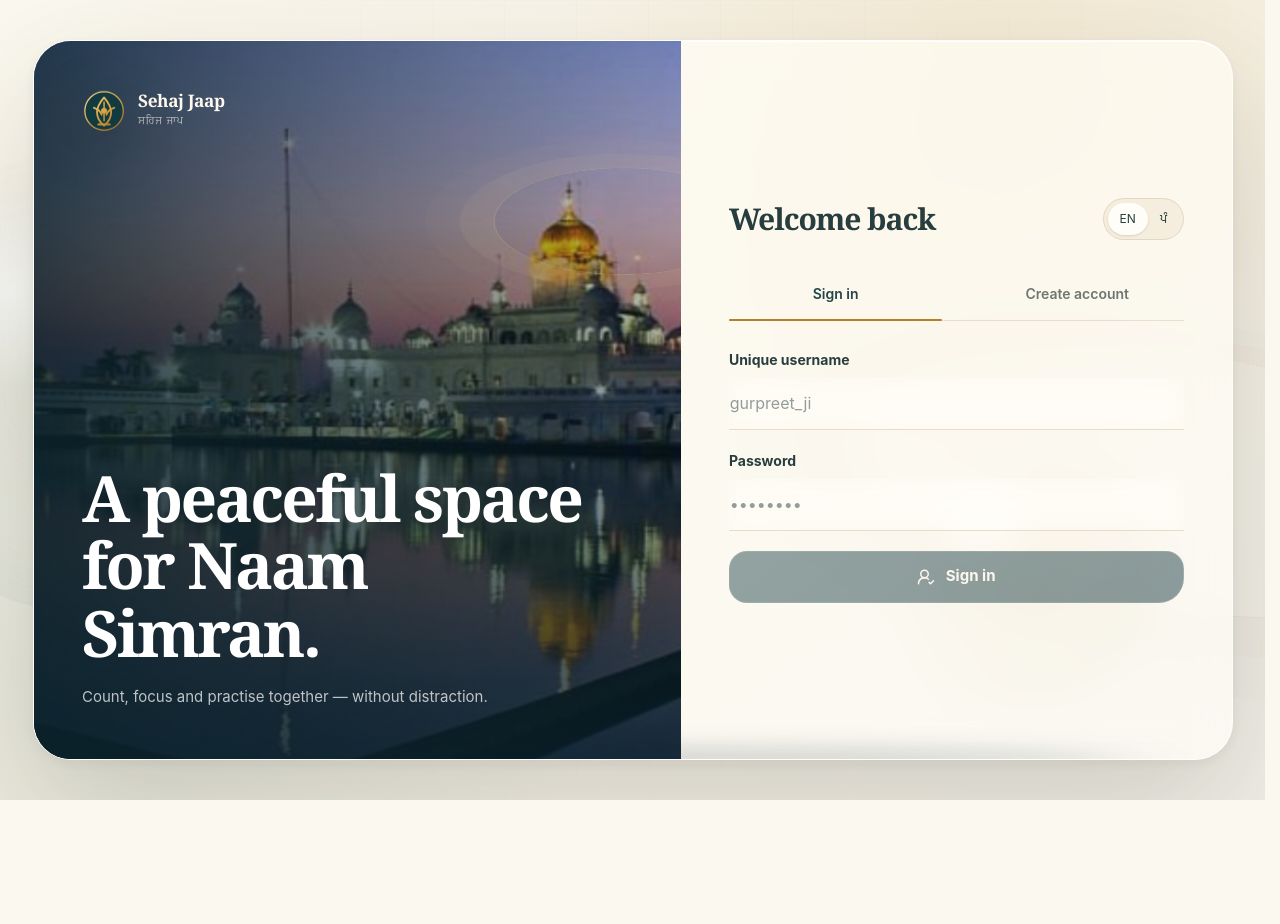
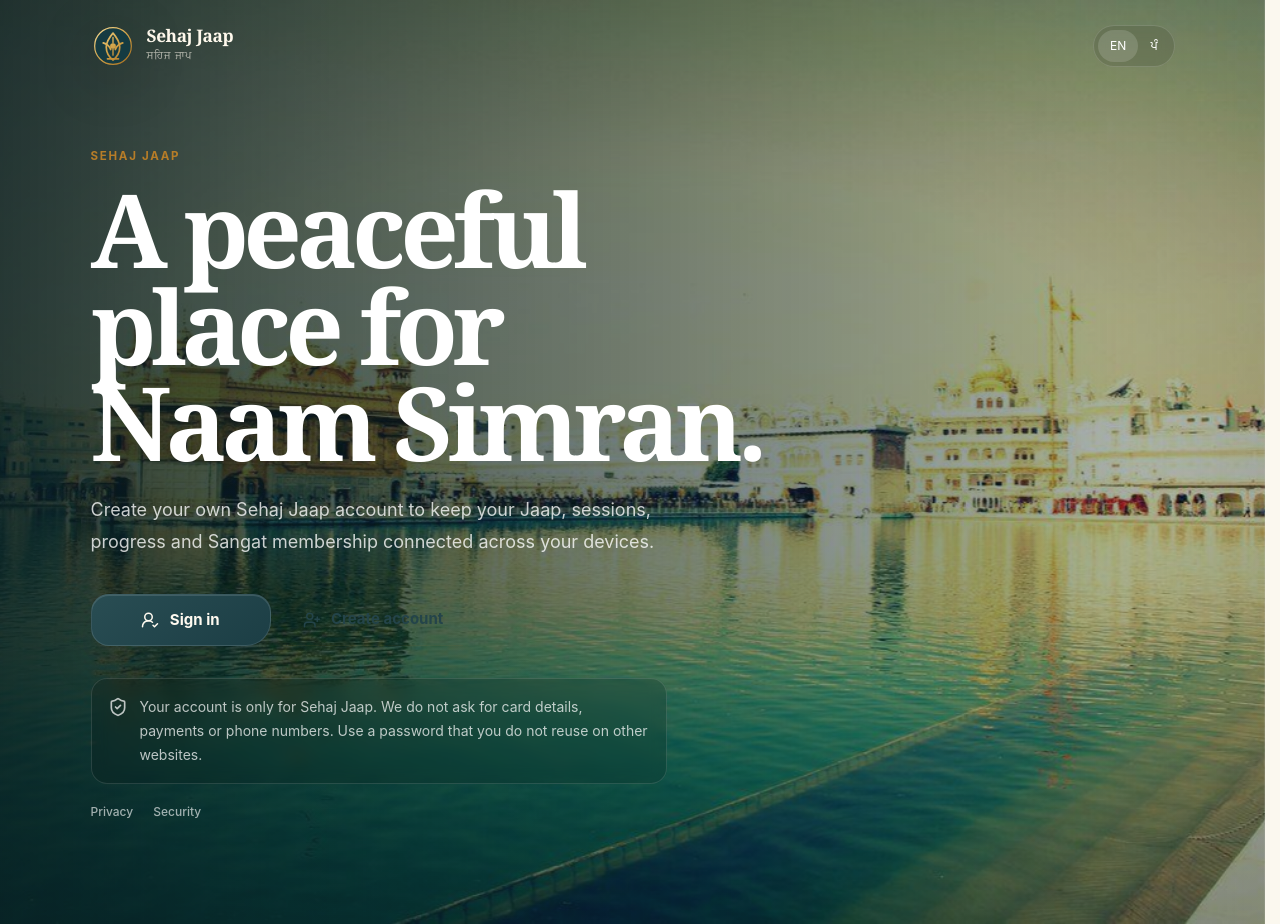
Before and after one commit to sahibjotsingh13/sehaj-jaap, a Next.js app: page / in a window 1280 px wide. Before the commit the page ends 800 px from the top, so only its background shows below. Built offline with nearby package versions, Linux system fonts and the light colour scheme.

Commit message:
Separate public landing from account sign-in flow

```diff
--- a/app/page.tsx
+++ b/app/page.tsx
@@ -535,6 +535,7 @@
   const [account, setAccount] = useState<Account | null>(null);
   const [accountChecked, setAccountChecked] = useState(false);
   const [accountMode, setAccountMode] = useState<'login' | 'register'>('login');
+  const [showAccountForm, setShowAccountForm] = useState(false);
   const [accountUsername, setAccountUsername] = useState('');
   const [accountPassword, setAccountPassword] = useState('');
   const [accountDisplayName, setAccountDisplayName] = useState('');
@@ -1696,6 +1697,116 @@
     );
   }
 
+  if (!account && !showAccountForm) {
+    return (
+      <main className="public-account-landing min-h-dvh overflow-hidden bg-background text-foreground">
+        <section className="relative isolate min-h-dvh overflow-hidden">
+          <Image
+            alt="Sri Harmandir Sahib and the sarovar"
+            className="object-cover"
+            fill
+            priority
+            sizes="100vw"
+            src="/media/sangat/harmandir-sarovar.jpg"
+            style={{ objectPosition: 'center center' }}
+          />
+          <div className="absolute inset-0 bg-[linear-gradient(90deg,rgba(9,30,33,.86)_0%,rgba(9,30,33,.58)_48%,rgba(9,30,33,.28)_100%)]" />
+          <div className="relative z-10 mx-auto flex min-h-dvh w-full max-w-[1180px] flex-col px-5 py-6 sm:px-8 lg:px-12">
+            <div className="flex items-center justify-between gap-4">
+              <SehajBrand inverse />
+              <div className="flex rounded-full border border-white/15 bg-black/10 p-1 text-xs text-white backdrop-blur-sm">
+                <button
+                  className={cn('rounded-full px-3 py-2', locale === 'en' && 'bg-white/14')}
+                  aria-label="Use English"
+                  aria-pressed={locale === 'en'}
+                  onClick={() => setSettings((value) => ({ ...value, locale: 'en' }))}
+                  type="button"
+                >
+                  EN
+                </button>
+                <button
+                  className={cn('rounded-full px-3 py-2', locale === 'pa' && 'bg-white/14')}
+                  aria-label="ਪੰਜਾਬੀ ਵਰਤੋ"
+                  aria-pressed={locale === 'pa'}
+                  onClick={() => setSettings((value) => ({ ...value, locale: 'pa' }))}
+                  type="button"
+                >
+                  ਪੰ
+                </button>
+              </div>
+            </div>
+
+            <div className="my-auto max-w-2xl py-20 text-white">
+              <p className="eyebrow text-white/65">
+                {tr('Sehaj Jaap', 'ਸਹਿਜ ਜਾਪ')}
+              </p>
+              <h1 className="mt-4 font-heading text-[clamp(3.2rem,8vw,6.6rem)] font-semibold leading-[.94] tracking-[-.055em] text-white">
+                {tr(
+                  'A peaceful place for Naam Simran.',
+                  'ਨਾਮ ਸਿਮਰਨ ਲਈ ਇੱਕ ਸ਼ਾਂਤ ਥਾਂ।',
+                )}
+              </h1>
+              <p className="mt-6 max-w-xl text-base leading-8 text-white/78 sm:text-lg">
+                {tr(
+                  'Create your own Sehaj Jaap account to keep your Jaap, sessions, progress and Sangat membership connected across your devices.',
+                  'ਆਪਣਾ ਸਹਿਜ ਜਾਪ ਖਾਤਾ ਬਣਾਓ ਤਾਂ ਜੋ ਤੁਹਾਡਾ ਜਾਪ, ਸੈਸ਼ਨ, ਤਰੱਕੀ ਅਤੇ ਸੰਗਤ ਮੈਂਬਰਸ਼ਿਪ ਤੁਹਾਡੇ ਡਿਵਾਈਸਾਂ ਨਾਲ ਜੁੜੀ ਰਹੇ।',
+                )}
+              </p>
+
+              <div className="mt-9 flex flex-col gap-3 sm:flex-row">
+                <button
+                  className="primary-action min-w-[180px]"
+                  onClick={() => {
+                    setAccountMode('login');
+                    setAccountError('');
+                    setShowAccountForm(true);
+                  }}
+                  type="button"
+                >
+                  <UserRoundCheck aria-hidden="true" />
+                  {tr('Sign in', 'ਸਾਈਨ ਇਨ')}
+                </button>
+                <button
+                  className="outline-action min-w-[180px] border-white/25 bg-white/8 text-white hover:bg-white/14"
+                  onClick={() => {
+                    setAccountMode('register');
+                    setAccountError('');
+                    setShowAccountForm(true);
+                  }}
+                  type="button"
+                >
+                  <UserPlus aria-hidden="true" />
+                  {tr('Create account', 'ਖਾਤਾ ਬਣਾਓ')}
+                </button>
+              </div>
+
+              <div className="mt-8 max-w-xl rounded-2xl border border-white/12 bg-black/14 p-4 text-sm leading-6 text-white/72 backdrop-blur-sm">
+                <div className="flex items-start gap-3">
+                  <ShieldCheck aria-hidden="true" className="mt-0.5 size-5 shrink-0" />
+                  <p>
+                    {tr(
+                      'Your account is only for Sehaj Jaap. We do not ask for card details, payments or phone numbers. Use a password that you do not reuse on other websites.',
+                      'ਤੁਹਾਡਾ ਖਾਤਾ ਸਿਰਫ਼ ਸਹਿਜ ਜਾਪ ਲਈ ਹੈ। ਅਸੀਂ ਕਾਰਡ ਵੇਰਵੇ, ਭੁਗਤਾਨ ਜਾਂ ਫ਼ੋਨ ਨੰਬਰ ਨਹੀਂ ਮੰਗਦੇ। ਉਹ ਪਾਸਵਰਡ ਵਰਤੋ ਜੋ ਤੁਸੀਂ ਹੋਰ ਵੈੱਬਸਾਈਟਾਂ ਉੱਤੇ ਦੁਬਾਰਾ ਨਹੀਂ ਵਰਤਦੇ।',
+                    )}
+                  </p>
+                </div>
+              </div>
+
+              <div className="mt-5 flex flex-wrap gap-x-5 gap-y-2 text-xs font-medium text-white/62">
+                <a className="underline-offset-4 hover:underline" href="/privacy">
+                  {tr('Privacy', 'ਪਰਦੇਦਾਰੀ')}
+                </a>
+                <a className="underline-offset-4 hover:underline" href="/security">
+                  {tr('Security', 'ਸੁਰੱਖਿਆ')}
+                </a>
+              </div>
+            </div>
+          </div>
+        </section>
+      </main>
+    );
+  }
+
   if (!account) {
     return (
       <main className="auth-shell spatial-auth-shell min-h-dvh px-3 py-3 text-foreground sm:px-7 sm:py-7 lg:grid lg:place-items-center">
@@ -1730,6 +1841,17 @@
           </section>
 
           <section className="flex flex-col justify-center p-6 sm:p-10 lg:p-12">
+            <button
+              className="mb-6 inline-flex w-fit items-center gap-2 text-sm font-semibold text-muted-foreground transition hover:text-foreground"
+              onClick={() => {
+                setAccountError('');
+                setAccountPassword('');
+                setShowAccountForm(false);
+              }}
+              type="button"
+            >
+              ← {tr('Back to Sehaj Jaap', 'ਸਹਿਜ ਜਾਪ ਵੱਲ ਵਾਪਸ')}
+            </button>
             <div className="mb-8 flex items-center justify-between gap-4">
               <div>
                 <h2 className="font-heading text-3xl font-semibold tracking-[-.035em]">
@@ -1781,6 +1903,18 @@
               >
                 {tr('Create account', 'ਖਾਤਾ ਬਣਾਓ')}
               </button>
+            </div>
+
+            <div className="mb-5 rounded-2xl border border-[color:var(--line)] bg-secondary/55 p-4 text-sm leading-6 text-muted-foreground">
+              <div className="flex items-start gap-3">
+                <ShieldCheck aria-hidden="true" className="mt-0.5 size-5 shrink-0 text-primary" />
+                <p>
+                  {tr(
+                    'Sign in only to your Sehaj Jaap account. We never ask for banking, card or payment information. For safety, use a password unique to this site.',
+                    'ਸਿਰਫ਼ ਆਪਣੇ ਸਹਿਜ ਜਾਪ ਖਾਤੇ ਵਿੱਚ ਸਾਈਨ ਇਨ ਕਰੋ। ਅਸੀਂ ਕਦੇ ਵੀ ਬੈਂਕ, ਕਾਰਡ ਜਾਂ ਭੁਗਤਾਨ ਦੀ ਜਾਣਕਾਰੀ ਨਹੀਂ ਮੰਗਦੇ। ਸੁਰੱਖਿਆ ਲਈ ਇਸ ਸਾਈਟ ਲਈ ਵੱਖਰਾ ਪਾਸਵਰਡ ਵਰਤੋ।',
+                  )}
+                </p>
+              </div>
             </div>
 
             <form className="grid gap-5" onSubmit={submitAccount}>
```
